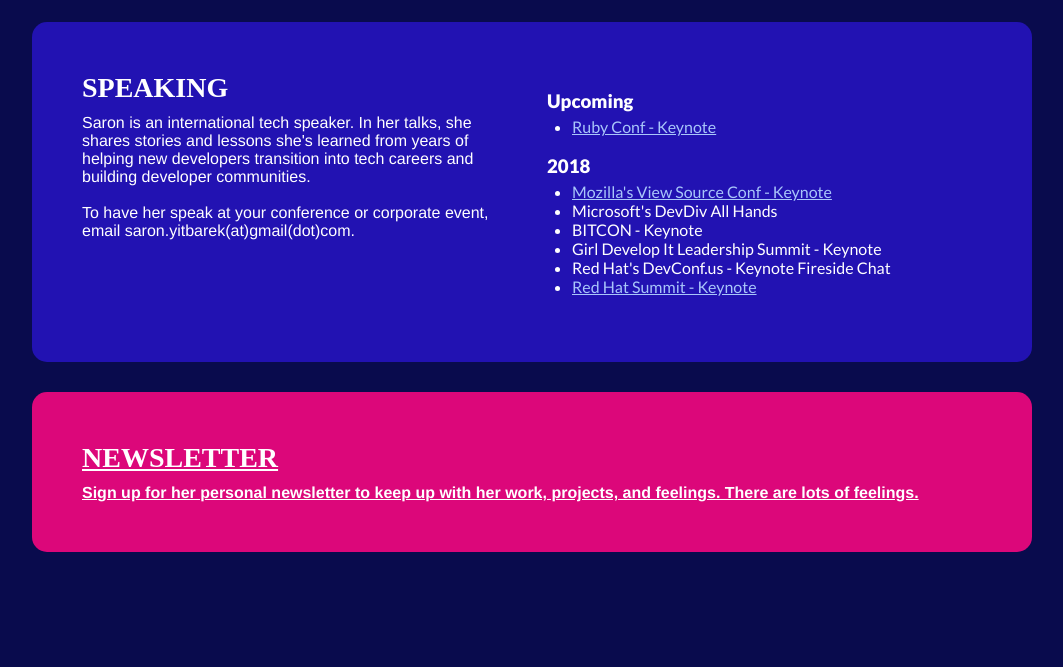
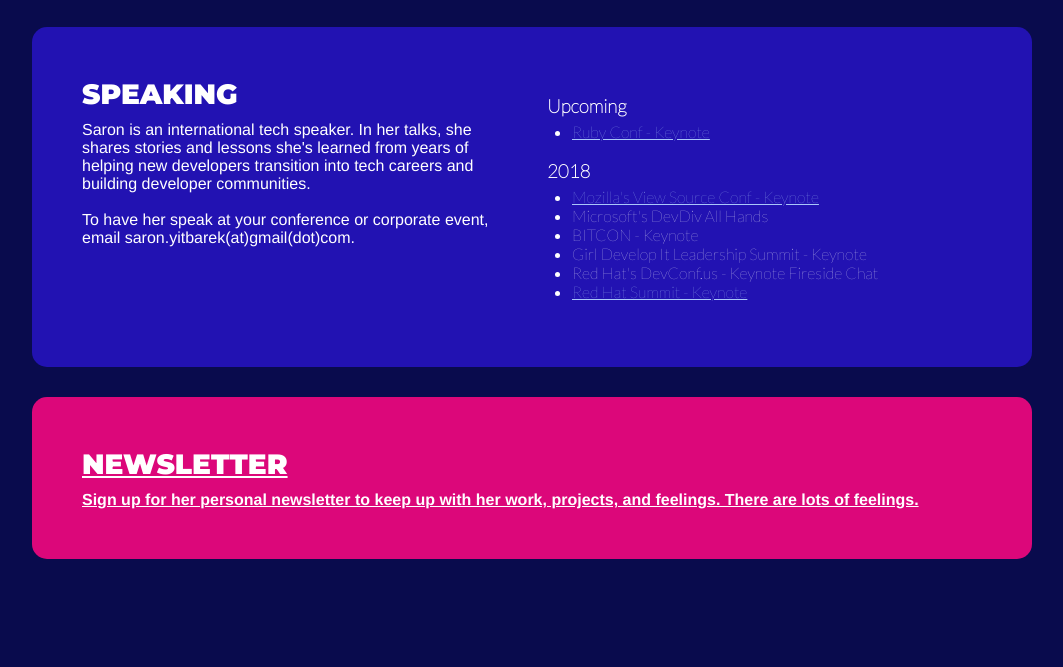
Before and after one commit to sarony/sy, a plain HTML site: page index.html in a window 1280 px wide. Shown: the part 692-1359 px from the top of the page, without its empty margins (108-1171 px from the left). Drawn offline with Linux system fonts and the light colour scheme.

Commit message:
Adds font

```diff
--- a/index.html
+++ b/index.html
@@ -2,8 +2,8 @@
   <head>
     <meta content="width=device-width, initial-scale=1" name="viewport" />
     <link rel="stylesheet" href="style.css" type="text/css"/>
-    <link href="https://fonts.googleapis.com/css?family=Lato" rel="stylesheet">
-    <link href="https://fonts.googleapis.com/css?family=Lato:900" rel="stylesheet">
+    <link href="https://fonts.googleapis.com/css?family=Lato:100:400:900" rel="stylesheet">
+    <link href="https://fonts.googleapis.com/css?family=Montserrat:400,900" rel="stylesheet">
   </head>
   <body>
     <div class="wrapper">
```
